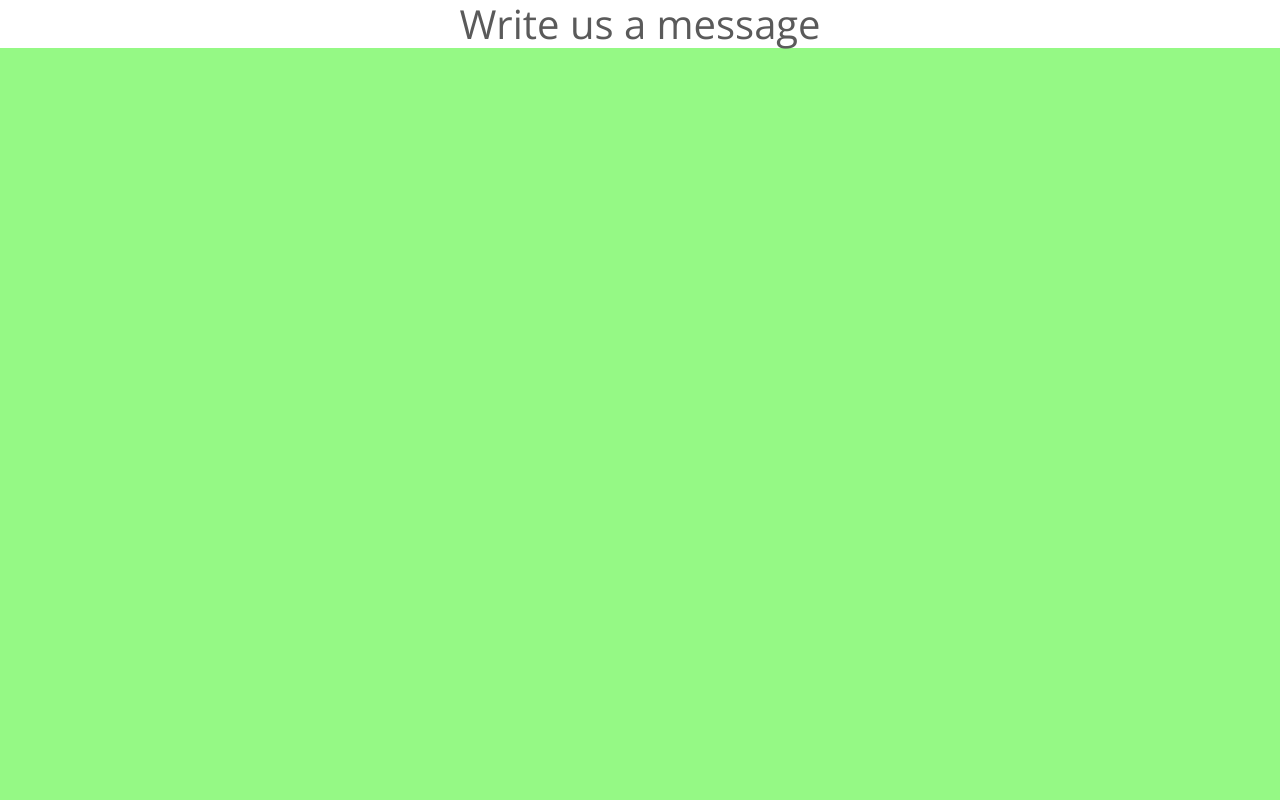
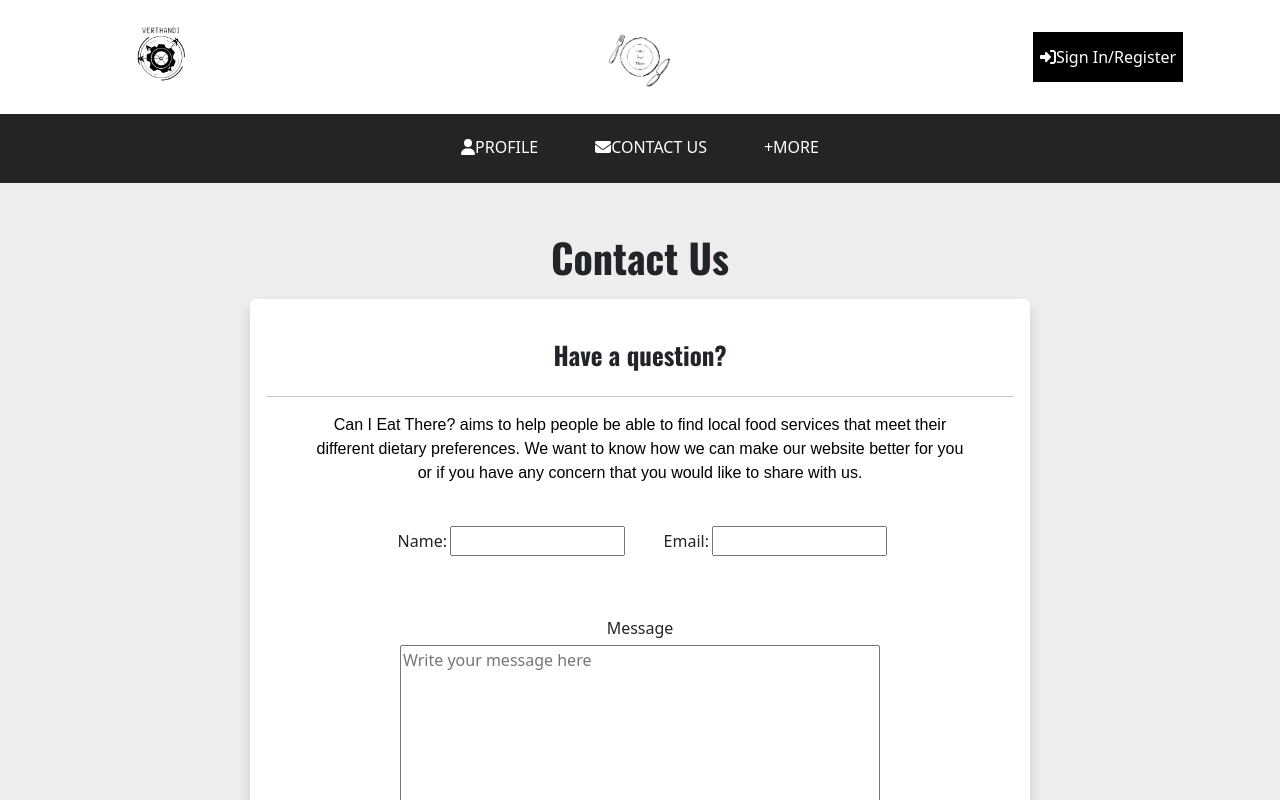
Before and after one commit to EdwinC1339/RequirementsTestingTeamK, a React (Create React App) app in the folder INSO4115_4117_CourseProject/: page /contact in a window 1280 px wide. Built offline with nearby package versions, Linux system fonts and the light colour scheme.

Commit message:
contactus page

```diff
--- a/INSO4115_4117_CourseProject/src/components/Header.jsx
+++ b/INSO4115_4117_CourseProject/src/components/Header.jsx
@@ -28,7 +28,7 @@ export default class Header extends Component {
             </Navbar.Brand>
           </div>
           <div className="col-sm-6 navbar-brand">
-            <Navbar.Brand href="/contact">
+            <Navbar.Brand href="/">
               {" "}
               <img src={Logo} />
             </Navbar.Brand>
@@ -54,7 +54,7 @@ export default class Header extends Component {
               <div className="vr"></div>
               <Nav.Link as={Link} to="/contact">
                 <FontAwesomeIcon icon={faEnvelope} />
-                CONTACT
+                CONTACT US
               </Nav.Link>
               <div className="vr"></div>
               <NavDropdown title="+MORE" id="navbarScrollingDropdown">
--- a/INSO4115_4117_CourseProject/src/components/styles/styles.css
+++ b/INSO4115_4117_CourseProject/src/components/styles/styles.css
@@ -406,7 +406,9 @@ a {
 
 .copyright {
   color: #fff;
-  padding: 20px 0;
+  padding-top: 50px;
+  padding-bottom: 1px;
+  font-size: 12px;
   text-align: center;
 }
 
@@ -517,6 +519,7 @@ a {
   padding: 0 10px;
 }
 .message-label {
+  padding-top: 50px;
   padding-bottom: 5px;
 }
 
@@ -531,7 +534,7 @@ a {
   height: 300px;
   resize: none;
 }
-
+/*Contact Us Section*/
 .contact-us .btn {
   background-color: black;
   color: white;
@@ -542,3 +545,61 @@ a {
 .submit {
   padding-top: 10px;
 }
+/*Contact Page*/
+.contact-page {
+  height: 100vh;
+  min-height: 550px;
+
+  background-color: #eeeeee !important;
+  background-repeat: no-repeat;
+  background-size: cover;
+  background-position: center;
+  position: relative;
+  overflow-y: scroll;
+}
+
+.contact-page h1 {
+  padding-top: 50px;
+  padding-bottom: 10px;
+
+  font-family: Oswald, sans-serif;
+}
+.contact-div {
+  padding-bottom: 20px;
+}
+.contact-message {
+  padding: 0 250px;
+}
+.contact-message p {
+  color: #000000;
+  padding: 0px 50px 10px;
+
+  font-family: sans-serif;
+}
+.contact-message h1 {
+  font-size: 25px;
+  padding-top: 25px;
+}
+.message-section h1 {
+  font-size: 25px;
+}
+.contact-message h2 {
+  font-size: 1rem;
+  color: #5a5a5a;
+}
+.message-section {
+  padding-bottom: 20px;
+  background-color: #fff;
+}
+.email-section {
+  padding-bottom: 20px;
+}
+
+.contact-message .email {
+  background-color: #fff;
+  padding-bottom: 0;
+}
+.footer {
+  background-color: #242424;
+  padding-bottom: 2px;
+}
--- a/INSO4115_4117_CourseProject/src/pages/Contact.jsx
+++ b/INSO4115_4117_CourseProject/src/pages/Contact.jsx
@@ -1,11 +1,49 @@
 import React, { Component } from "react";
-
-export default class About extends Component {
+import ContactUs from "../components/ContactUs";
+import Header from "../components/Header";
+import "../components/styles/styles.css";
+import DG from "../images/dot-grid.png";
+import { faEnvelope } from "@fortawesome/free-solid-svg-icons";
+import { FontAwesomeIcon } from "@fortawesome/react-fontawesome";
+export default class Contact extends Component {
   render() {
     return (
-      <div>
-        <h1>Write us a message</h1>
-      </div>
+      <body className="contact-page">
+        <div className="contact-div">
+          {" "}
+          <Header />
+          <h1>Contact Us</h1>
+          <div className="contact-message">
+            <div className="message-section shadow p-3 mb-5 bg-white rounded">
+              <h1>Have a question?</h1>
+              <hr />
+              <p>
+                Can I Eat There? aims to help people be able to find local food
+                services that meet their different dietary preferences. We want
+                to know how we can make our website better for you or if you
+                have any concern that you would like to share with us.
+              </p>
+              <ContactUs />
+            </div>
+            <div className="email-section shadow p-3 mb-5 bg-white rounded">
+              {" "}
+              <div className="email">
+                <h1>Email</h1>
+                <hr />
+                <FontAwesomeIcon icon={faEnvelope} />
+                <div>
+                  <h2>canieatthereofficial@gmail.com</h2>
+                </div>
+              </div>
+            </div>
+          </div>
+        </div>
+        <div className="footer">
+          <div className="copyright">
+            <p>©2023 Can I Eat There? All Rights Reserved</p>
+          </div>
+        </div>
+      </body>
     );
   }
 }
--- a/INSO4115_4117_CourseProject/src/pages/Home.jsx
+++ b/INSO4115_4117_CourseProject/src/pages/Home.jsx
@@ -5,8 +5,7 @@ import Header from "../components/Header";
 import Map from "../components/Map";
 import Filters from "../components/Filters";
 import Footer from "../components/Footer";
-import { BrowserRouter as Router, Routes, Route, Link } from "react-router-dom";
-import RS from "../images/repeated-square.png";
+
 import DG from "../images/dot-grid.png";
 export default class Home extends Component {
   render() {
```
Also changed, not shown: 1 other file (tests, documents, lock files or other folders).
